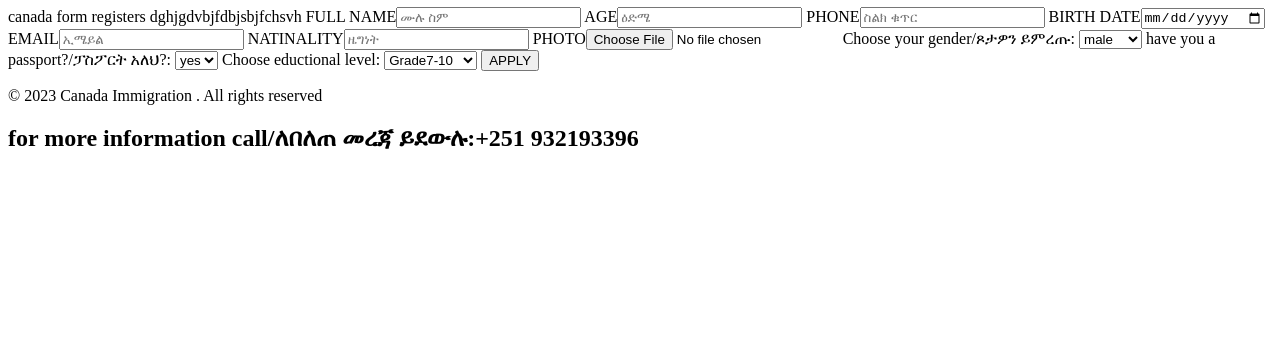
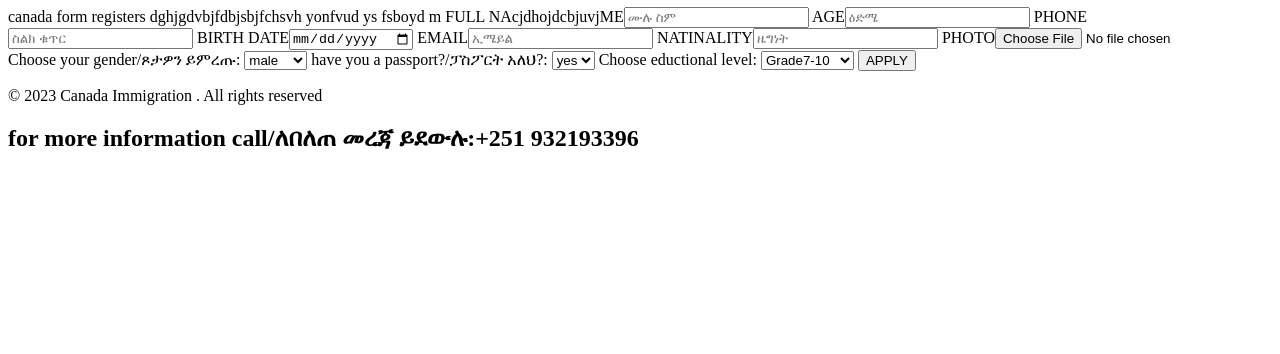
Before and after one commit to yon1991/canada-immigration-registration-form, a plain HTML site: page index.html in a window 1280 px wide. Shown: the part 446-800 px from the top of the page. Drawn offline with Linux system fonts and the light colour scheme.

Commit message:
Update index.html

```diff
--- a/index.html
+++ b/index.html
@@ -33,7 +33,9 @@
         <form  action="https://formspree.io/f/xldrkovd"
         method="POST">
             canada form registers dghjgdvbjfdbjsbjfchsvh
-        <lable>FULL NAME</lable><input type="text" name="Name" placeholder="ሙሉ ስም" required>
+
+            yonfvud ys fsboyd m
+        <lable>FULL NAcjdhojdcbjuvjME</lable><input type="text" name="Name" placeholder="ሙሉ ስም" required>
         <lable>AGE</lable><input type="number" name="number" placeholder="ዕድሜ" required>
         <lable>PHONE</lable><input type="number" name="phone" placeholder="ስልክ ቁጥር" required>
         <lable>BIRTH DATE</lable><input type="DATE" name="date" placeholder="የልደት ቀን" required>
```
